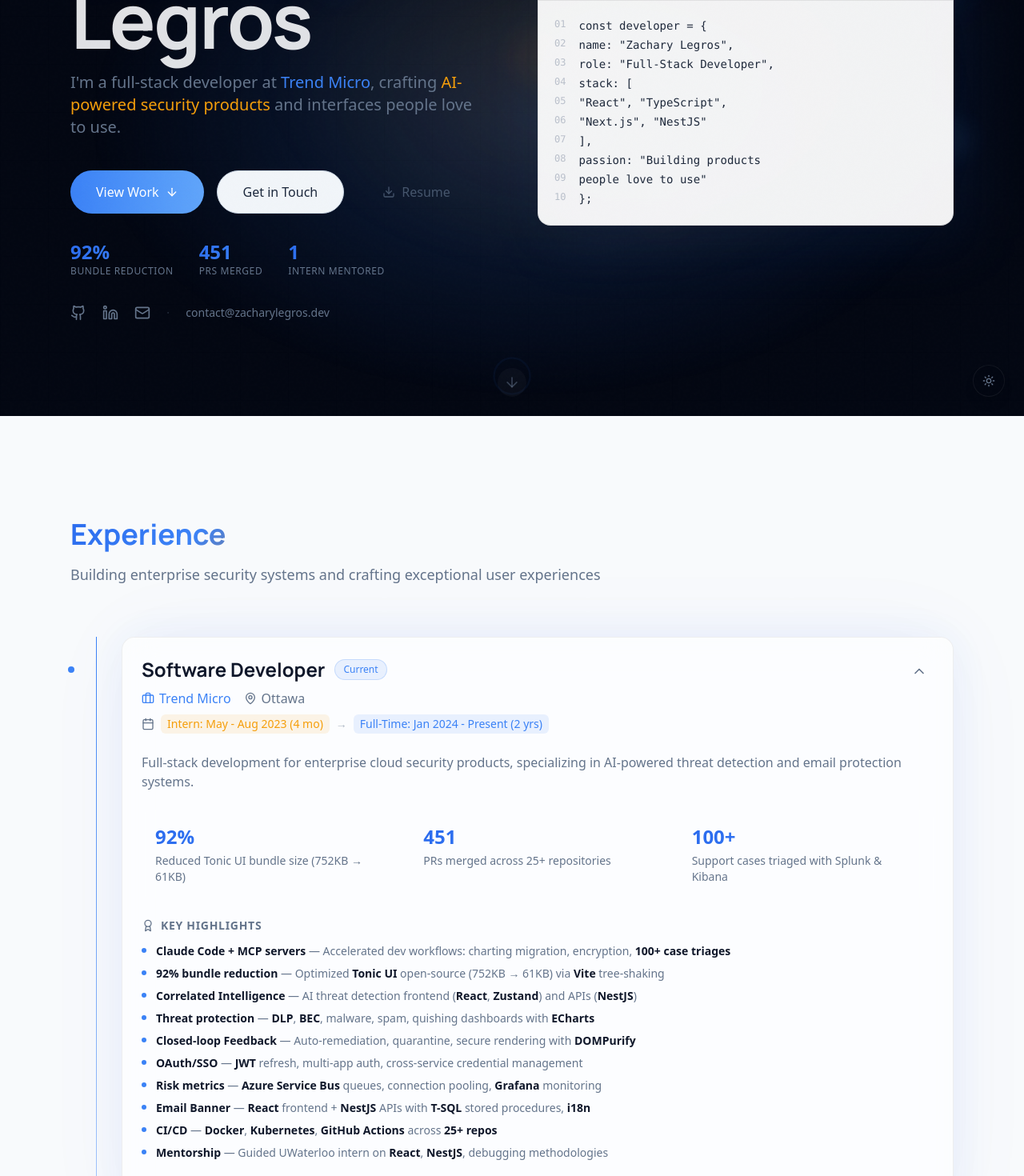
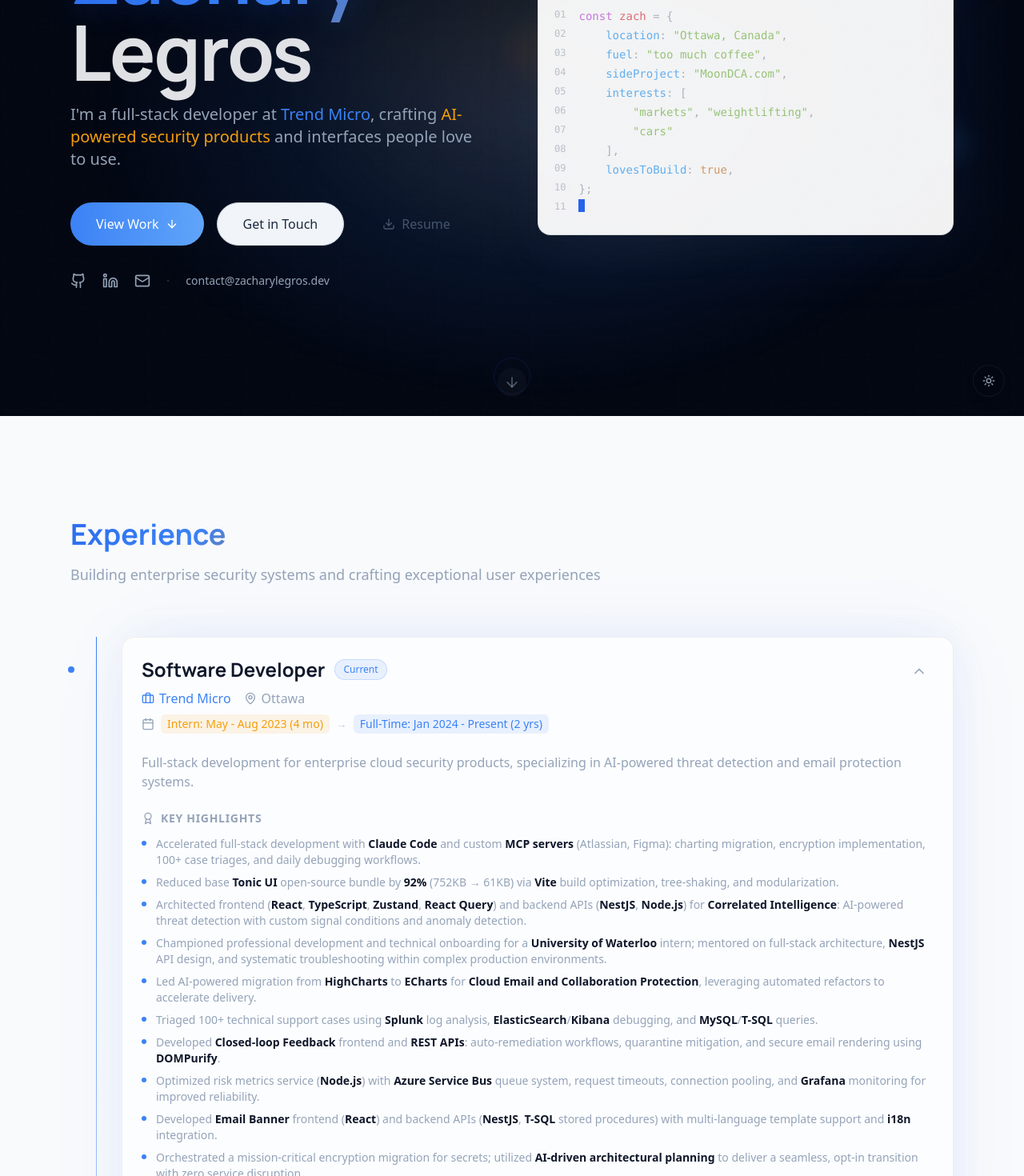
Before and after one commit to ZachLegros/Portfolio, a Next.js app: page / in a window 1280 px wide. Shown: the part 280-1750 px from the top of the page at 80% size. Built offline with nearby package versions, Linux system fonts and the light colour scheme.

Commit message:
feat: Update portfolio to match resume with personalized hero terminal

```diff
--- a/app/globals.css
+++ b/app/globals.css
@@ -5,7 +5,7 @@
   --color-background: #030712;
   --color-background-secondary: #0f172a;
   --color-foreground: #f8fafc;
-  --color-foreground-muted: #64748b;
+  --color-foreground-muted: #94a3b8;
 
   /* Primary - Blue tones */
   --color-primary: #3b82f6;
@@ -30,7 +30,7 @@
   --color-background: #f8fafc;
   --color-background-secondary: #e2e8f0;
   --color-foreground: #0f172a;
-  --color-foreground-muted: #64748b;
+  --color-foreground-muted: #475569;
   --color-primary: #2563eb;
   --color-primary-light: #3b82f6;
   --color-accent: #d97706;
@@ -420,6 +420,7 @@
 
 .terminal-code {
   color: #e2e8f0;
+  white-space: pre;
 }
 
 .terminal-cursor {
--- a/components/HeroVisual.tsx
+++ b/components/HeroVisual.tsx
@@ -3,50 +3,168 @@
 import { useEffect, useState, useRef } from "react";
 import { motion, useReducedMotion } from "framer-motion";
 
-const codeLines = [
-  { text: "const developer = {", delay: 0 },
-  { text: '  name: "Zachary Legros",', delay: 0.8 },
-  { text: '  role: "Full-Stack Developer",', delay: 1.6 },
-  { text: "  stack: [", delay: 2.4 },
-  { text: '    "React", "TypeScript",', delay: 3.0 },
-  { text: '    "Next.js", "NestJS"', delay: 3.6 },
-  { text: "  ],", delay: 4.2 },
-  { text: '  passion: "Building products', delay: 4.8 },
-  { text: '    people love to use"', delay: 5.4 },
-  { text: "};", delay: 6.0 },
+type TokenType =
+  | "keyword"
+  | "variable"
+  | "property"
+  | "string"
+  | "boolean"
+  | "punctuation";
+
+interface Token {
+  text: string;
+  type: TokenType;
+}
+
+interface CodeLine {
+  tokens: Token[];
+  delay: number;
+}
+
+const tokenColors: Record<TokenType, string> = {
+  keyword: "text-[#c678dd]", // purple
+  variable: "text-[#e06c75]", // red/coral
+  property: "text-[#61afef]", // blue
+  string: "text-[#98c379]", // green
+  boolean: "text-[#d19a66]", // orange
+  punctuation: "text-[#abb2bf]", // gray
+};
+
+const codeLines: CodeLine[] = [
+  {
+    delay: 0,
+    tokens: [
+      { text: "const", type: "keyword" },
+      { text: " ", type: "punctuation" },
+      { text: "zach", type: "variable" },
+      { text: " = {", type: "punctuation" },
+    ],
+  },
+  {
+    delay: 0.6,
+    tokens: [
+      { text: "    ", type: "punctuation" },
+      { text: "location", type: "property" },
+      { text: ": ", type: "punctuation" },
+      { text: '"Ottawa, Canada"', type: "string" },
+      { text: ",", type: "punctuation" },
+    ],
+  },
+  {
+    delay: 1.2,
+    tokens: [
+      { text: "    ", type: "punctuation" },
+      { text: "fuel", type: "property" },
+      { text: ": ", type: "punctuation" },
+      { text: '"too much coffee"', type: "string" },
+      { text: ",", type: "punctuation" },
+    ],
+  },
+  {
+    delay: 1.8,
+    tokens: [
+      { text: "    ", type: "punctuation" },
+      { text: "sideProject", type: "property" },
+      { text: ": ", type: "punctuation" },
+      { text: '"MoonDCA.com"', type: "string" },
+      { text: ",", type: "punctuation" },
+    ],
+  },
+  {
+    delay: 2.4,
+    tokens: [
+      { text: "    ", type: "punctuation" },
+      { text: "interests", type: "property" },
+      { text: ": [", type: "punctuation" },
+    ],
+  },
+  {
+    delay: 3.0,
+    tokens: [
+      { text: "        ", type: "punctuation" },
+      { text: '"markets"', type: "string" },
+      { text: ", ", type: "punctuation" },
+      { text: '"weightlifting"', type: "string" },
+      { text: ",", type: "punctuation" },
+    ],
+  },
+  {
+    delay: 3.6,
+    tokens: [
+      { text: "        ", type: "punctuation" },
+      { text: '"cars"', type: "string" },
+    ],
+  },
+  {
+    delay: 4.2,
+    tokens: [
+      { text: "    ", type: "punctuation" },
+      { text: "],", type: "punctuation" },
+    ],
+  },
+  {
+    delay: 4.8,
+    tokens: [
+      { text: "    ", type: "punctuation" },
+      { text: "lovesToBuild", type: "property" },
+      { text: ": ", type: "punctuation" },
+      { text: "true", type: "boolean" },
+      { text: ",", type: "punctuation" },
+    ],
+  },
+  {
+    delay: 5.4,
+    tokens: [{ text: "};", type: "punctuation" }],
+  },
 ];
 
 function TypewriterLine({
-  text,
+  tokens,
   startDelay,
   onComplete,
+  onStart,
+  showCursor,
 }: {
-  text: string;
+  tokens: Token[];
   startDelay: number;
   onComplete?: () => void;
+  onStart?: () => void;
+  showCursor?: boolean;
 }) {
-  const [displayedText, setDisplayedText] = useState("");
+  const fullText = tokens.map((t) => t.text).join("");
+  const [displayedLength, setDisplayedLength] = useState(0);
   const [isComplete, setIsComplete] = useState(false);
+  const [hasStarted, setHasStarted] = useState(false);
   const prefersReducedMotion = useReducedMotion();
+
+  // Use refs for callbacks to avoid re-running effect
+  const onStartRef = useRef(onStart);
+  const onCompleteRef = useRef(onComplete);
+  onStartRef.current = onStart;
+  onCompleteRef.current = onComplete;
 
   useEffect(() => {
     if (prefersReducedMotion) {
-      setDisplayedText(text);
+      setDisplayedLength(fullText.length);
       setIsComplete(true);
-      onComplete?.();
+      setHasStarted(true);
+      onStartRef.current?.();
+      onCompleteRef.current?.();
       return;
     }
 
     const startTimeout = setTimeout(() => {
+      setHasStarted(true);
+      onStartRef.current?.();
       let currentIndex = 0;
       const intervalId = setInterval(() => {
-        if (currentIndex <= text.length) {
-          setDisplayedText(text.slice(0, currentIndex));
+        if (currentIndex <= fullText.length) {
+          setDisplayedLength(currentIndex);
           currentIndex++;
         } else {
           clearInterval(intervalId);
           setIsComplete(true);
-          onComplete?.();
+          onCompleteRef.current?.();
         }
       }, 30);
 
@@ -54,12 +172,46 @@
     }, startDelay * 1000);
 
     return () => clearTimeout(startTimeout);
-  }, [text, startDelay, onComplete, prefersReducedMotion]);
+  }, [fullText, startDelay, prefersReducedMotion]);
+
+  // Render tokens with syntax highlighting
+  const renderTokens = () => {
+    let charCount = 0;
+    return tokens.map((token, i) => {
+      const tokenStart = charCount;
+      const tokenEnd = charCount + token.text.length;
+      charCount = tokenEnd;
+
+      if (displayedLength <= tokenStart) {
+        return null;
+      }
+
+      const visibleLength = Math.min(
+        displayedLength - tokenStart,
+        token.text.length
+      );
+      const visibleText = token.text.slice(0, visibleLength);
+
+      return (
+        <span
+          key={i}
+          className={tokenColors[token.type]}
+          style={{ whiteSpace: "pre" }}
+        >
+          {visibleText}
+        </span>
+      );
+    });
+  };
+
+  const shouldShowCursor = showCursor && hasStarted && !isComplete;
 
   return (
     <span>
-      {displayedText}
-      {!isComplete && <span className="animate-pulse">|</span>}
+      {renderTokens()}
+      {shouldShowCursor && (
+        <span className="terminal-cursor inline-block h-4 w-2 opacity-100" />
+      )}
     </span>
   );
 }
@@ -100,6 +252,7 @@
   const prefersReducedMotion = useReducedMotion();
   const [showCursor, setShowCursor] = useState(true);
   const [allComplete, setAllComplete] = useState(!!prefersReducedMotion);
+  const [activeLine, setActiveLine] = useState<number | null>(null);
   const completedLines = useRef(0);
 
   useEffect(() => {
@@ -111,9 +264,14 @@
     return () => clearInterval(cursorInterval);
   }, [allComplete]);
 
+  const handleLineStart = (index: number) => {
+    setActiveLine(index);
+  };
+
   const handleLineComplete = () => {
     completedLines.current++;
     if (completedLines.current >= codeLines.length) {
+      setActiveLine(null);
       setAllComplete(true);
     }
   };
@@ -165,15 +323,13 @@
               <span className="terminal-line-number mr-4 select-none">
                 {String(index + 1).padStart(2, "0")}
               </span>
-              <span className="terminal-code">
+              <span className="terminal-code whitespace-pre">
                 <TypewriterLine
-                  text={line.text}
+                  tokens={line.tokens}
                   startDelay={line.delay}
-                  onComplete={
-                    index === codeLines.length - 1
-                      ? handleLineComplete
-                      : undefined
-                  }
+                  onStart={() => handleLineStart(index)}
+                  onComplete={handleLineComplete}
+                  showCursor={activeLine === index}
                 />
               </span>
             </div>
--- a/components/sections/Experience.tsx
+++ b/components/sections/Experience.tsx
@@ -42,7 +42,11 @@
     }
     // Add the bold text
     result.push(
-      <span key={match.index} className="font-semibold" style={{ color: 'var(--color-foreground)' }}>
+      <span
+        key={match.index}
+        className="font-semibold"
+        style={{ color: "var(--color-foreground)" }}
+      >
         {match[1]}
       </span>
     );
--- a/components/sections/Hero.tsx
+++ b/components/sections/Hero.tsx
@@ -5,12 +5,6 @@
 import Button from "@/components/ui/Button";
 import HeroVisual from "@/components/HeroVisual";
 import { personalInfo } from "@/lib/data";
-
-const heroMetrics = [
-  { value: "92%", label: "Bundle Reduction" },
-  { value: "451", label: "PRs Merged" },
-  { value: "1", label: "Intern Mentored" },
-];
 
 export default function Hero() {
   return (
@@ -92,25 +86,6 @@
                 <Download className="h-4 w-4" />
                 Resume
               </Button>
-            </motion.div>
-
-            {/* Impact Metrics Bar */}
-            <motion.div
-              initial={{ opacity: 0, y: 20 }}
-              animate={{ opacity: 1, y: 0 }}
-              transition={{ duration: 0.6, delay: 0.35 }}
-              className="mb-8 flex flex-wrap justify-center gap-8 lg:justify-start"
-            >
-              {heroMetrics.map((metric) => (
-                <div key={metric.label} className="text-center lg:text-left">
-                  <div className="gradient-text text-2xl font-bold">
-                    {metric.value}
-                  </div>
-                  <div className="text-foreground-muted text-xs tracking-wider uppercase">
-                    {metric.label}
-                  </div>
-                </div>
-              ))}
             </motion.div>
 
             {/* Social Links */}
--- a/components/sections/Skills.tsx
+++ b/components/sections/Skills.tsx
@@ -1,9 +1,11 @@
 "use client";
 
-import { useState } from "react";
+import { useState, useMemo } from "react";
 import { motion } from "framer-motion";
 import Section from "@/components/ui/Section";
 import { skills, type Skill } from "@/lib/data";
+
+const CODING_START_YEAR = 2019;
 
 function ProficiencyDots({
   proficiency,
@@ -67,6 +69,10 @@
 
 export default function Skills() {
   const categories = Object.entries(skills);
+  const yearsCoding = useMemo(
+    () => new Date().getFullYear() - CODING_START_YEAR,
+    []
+  );
 
   return (
     <Section
@@ -113,7 +119,9 @@
       >
         <div className="grid gap-8 text-center md:grid-cols-3">
           <div>
-            <div className="gradient-text mb-2 text-3xl font-bold">5+</div>
+            <div className="gradient-text mb-2 text-3xl font-bold">
+              {yearsCoding}+
+            </div>
             <div className="text-foreground-muted">Years Coding</div>
           </div>
           <div>
--- a/lib/data.ts
+++ b/lib/data.ts
@@ -36,31 +36,18 @@
     isFeatured: true,
     description:
       "Full-stack development for enterprise cloud security products, specializing in AI-powered threat detection and email protection systems.",
-    achievements: [
-      {
-        metric: "92%",
-        description: "Reduced Tonic UI bundle size (752KB → 61KB)",
-      },
-      {
-        metric: "451",
-        description: "PRs merged across 25+ repositories",
-      },
-      {
-        metric: "100+",
-        description: "Support cases triaged with Splunk & Kibana",
-      },
-    ],
     highlights: [
-      "**Claude Code + MCP servers** — Accelerated dev workflows: charting migration, encryption, **100+ case triages**",
-      "**92% bundle reduction** — Optimized **Tonic UI** open-source (752KB → 61KB) via **Vite** tree-shaking",
-      "**Correlated Intelligence** — AI threat detection frontend (**React**, **Zustand**) and APIs (**NestJS**)",
-      "**Threat protection** — **DLP**, **BEC**, malware, spam, quishing dashboards with **ECharts**",
-      "**Closed-loop Feedback** — Auto-remediation, quarantine, secure rendering with **DOMPurify**",
-      "**OAuth/SSO** — **JWT** refresh, multi-app auth, cross-service credential management",
-      "**Risk metrics** — **Azure Service Bus** queues, connection pooling, **Grafana** monitoring",
-      "**Email Banner** — **React** frontend + **NestJS** APIs with **T-SQL** stored procedures, **i18n**",
-      "**CI/CD** — **Docker**, **Kubernetes**, **GitHub Actions** across **25+ repos**",
-      "**Mentorship** — Guided UWaterloo intern on **React**, **NestJS**, debugging methodologies",
+      "Accelerated full-stack development with **Claude Code** and custom **MCP servers** (Atlassian, Figma): charting migration, encryption implementation, 100+ case triages, and daily debugging workflows.",
+      "Reduced base **Tonic UI** open-source bundle by **92%** (752KB → 61KB) via **Vite** build optimization, tree-shaking, and modularization.",
+      "Architected frontend (**React**, **TypeScript**, **Zustand**, **React Query**) and backend APIs (**NestJS**, **Node.js**) for **Correlated Intelligence**: AI-powered threat detection with custom signal conditions and anomaly detection.",
+      "Championed professional development and technical onboarding for a **University of Waterloo** intern; mentored on full-stack architecture, **NestJS** API design, and systematic troubleshooting within complex production environments.",
+      "Led AI-powered migration from **HighCharts** to **ECharts** for **Cloud Email and Collaboration Protection**, leveraging automated refactors to accelerate delivery.",
+      "Triaged 100+ technical support cases using **Splunk** log analysis, **ElasticSearch**/**Kibana** debugging, and **MySQL**/**T-SQL** queries.",
+      "Developed **Closed-loop Feedback** frontend and **REST APIs**: auto-remediation workflows, quarantine mitigation, and secure email rendering using **DOMPurify**.",
+      "Optimized risk metrics service (**Node.js**) with **Azure Service Bus** queue system, request timeouts, connection pooling, and **Grafana** monitoring for improved reliability.",
+      "Developed **Email Banner** frontend (**React**) and backend APIs (**NestJS**, **T-SQL** stored procedures) with multi-language template support and **i18n** integration.",
+      "Orchestrated a mission-critical encryption migration for secrets; utilized **AI-driven architectural planning** to deliver a seamless, opt-in transition with zero service disruption.",
+      "Deployed features via **Docker**, **Kubernetes**, **GitHub Actions** CI/CD pipelines across 25+ repositories.",
     ],
     technologies: [
       "React",
@@ -86,9 +73,9 @@
     description:
       "Developed React components for RapidResponse supply chain management platform.",
     highlights: [
-      "**Dark Mode Epic** — Led implementation with **Styled-Components** and **MaterialUI**",
-      "**Custom ESLint plugin** — Built in **TypeScript** for code quality enforcement",
-      "**Parcel design system** — Created reusable **React** component library",
+      "Developed **React** components for RapidResponse and Parcel design system",
+      "Led **Dark Mode Epic** with **Styled-Components** and **MaterialUI**",
+      "Created custom **ESLint plugin** in **TypeScript**",
     ],
     technologies: [
       "React",
@@ -108,8 +95,8 @@
     isFeatured: false,
     description: "Built web application for wishlist management startup.",
     highlights: [
-      "**React + Next.js** — Built responsive web app with **Chakra UI**",
-      "**OAuth + iOS API** — Integrated authentication and mobile sync",
+      "Built web app with **React**, **Next.js**, **Chakra UI**",
+      "Integrated **OAuth** and iOS API",
     ],
     technologies: ["React", "Next.js", "Chakra UI", "OAuth"],
   },
@@ -123,8 +110,8 @@
     isFeatured: false,
     description: "Developed photonics analysis tools for optical systems.",
     highlights: [
-      "**Data analysis tools** — **NumPy**, **SciPy**, **Pandas** for photonics research",
-      "**Automation** — Optical power meter measurements with **Python**",
+      "Developed photonics analysis tools with **NumPy**, **SciPy**, **Pandas**",
+      "Automated optical power meter with **Python**",
     ],
     technologies: ["Python", "NumPy", "SciPy", "Pandas"],
   },
--- a/package.json
+++ b/package.json
@@ -8,7 +8,7 @@
     "npm": ">=10.0.0"
   },
   "scripts": {
-    "dev": "next dev",
+    "dev": "next dev --port 3001",
     "build": "next build",
     "start": "next start",
     "lint": "eslint"
```
Also changed, not shown: 1 other file (tests, documents, lock files or other folders).
